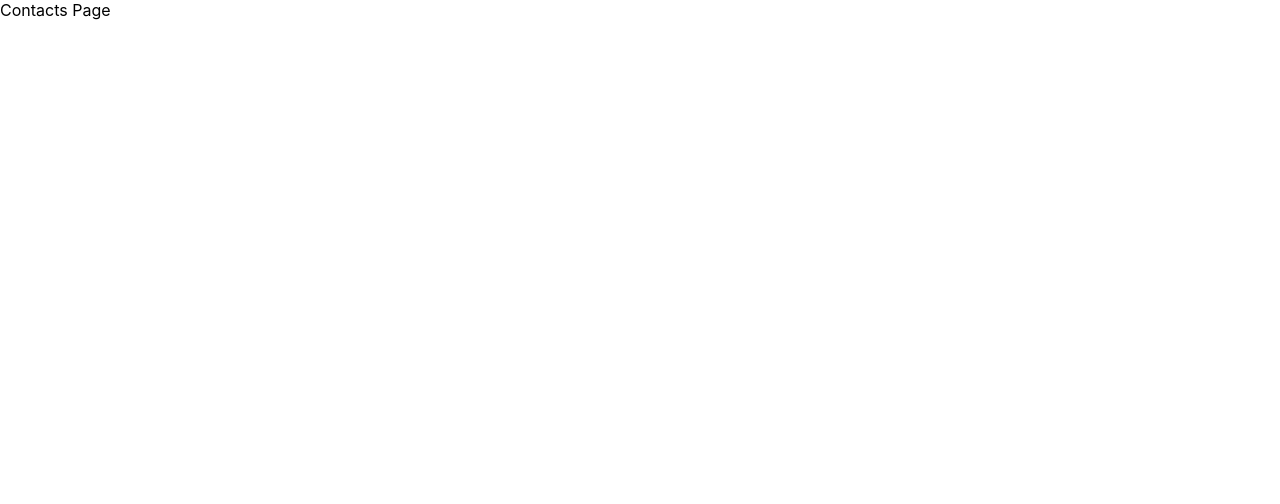
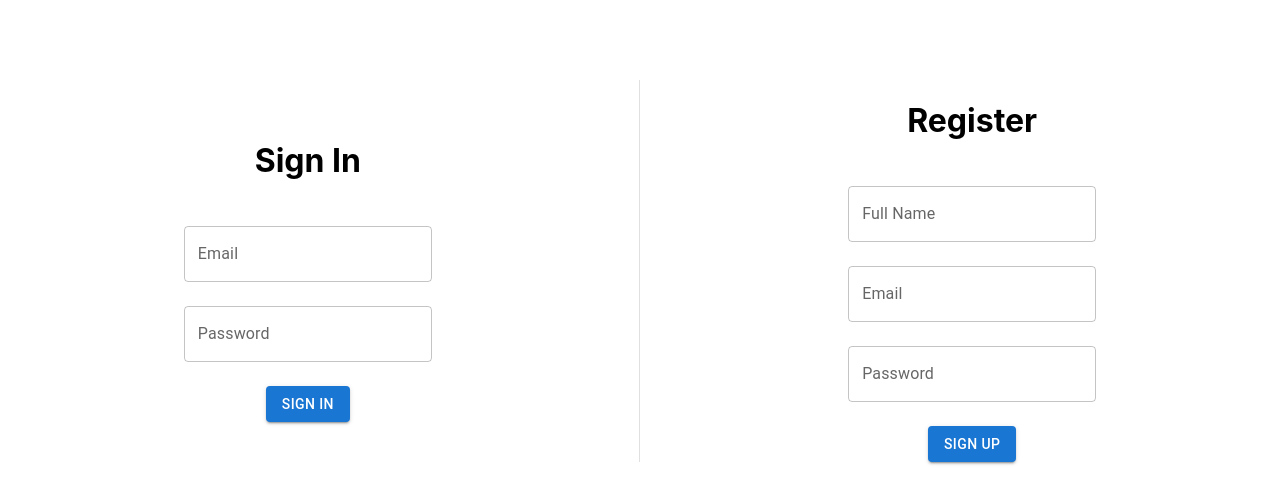
Before and after one commit to Rahulk990/TP_Client, a React (Create React App) app: page / in a window 1280 px wide. Shown: the top 504 px of the page. Built offline with nearby package versions, Linux system fonts and the light colour scheme.

Commit message:
Adds Request from Frontend to Backend

```diff
--- a/package.json
+++ b/package.json
@@ -9,6 +9,7 @@
     "@testing-library/jest-dom": "^5.16.1",
     "@testing-library/react": "^12.1.2",
     "@testing-library/user-event": "^13.5.0",
+    "bcryptjs": "^2.4.3",
     "react": "^17.0.2",
     "react-dom": "^17.0.2",
     "react-scripts": "5.0.0",
--- a/src/App.js
+++ b/src/App.js
@@ -6,12 +6,12 @@ import { LoginPage } from "./Login";
 export const AuthContext = createContext();
 
 function App() {
-  const existingTokens = JSON.parse(localStorage.getItem("authToken"));
+  const existingTokens = localStorage.getItem("authToken");
   const [authTokens, setAuthTokens] = useState(existingTokens);
 
   return (
     <AuthContext.Provider value={{ authTokens, setAuthTokens }}>
-      {authTokens ? <LoginPage /> : <ContactsPage />}
+      {authTokens ? <ContactsPage /> : <LoginPage />}
     </AuthContext.Provider>
   );
 }
--- a/src/Login/LoginComponent.jsx
+++ b/src/Login/LoginComponent.jsx
@@ -1,18 +1,38 @@
 import { Box, Button, TextField } from "@mui/material";
+import bcrypt from "bcryptjs/dist/bcrypt";
 import React, { useContext, useState } from "react";
 import { AuthContext } from "../App";
 
 const LoginComponent = () => {
   const [email, setEmail] = useState("");
   const [password, setPassword] = useState("");
+  const [isWrong, setIsWrong] = useState(false);
 
   const { setAuthTokens } = useContext(AuthContext);
 
   const signInHandler = () => {
-    console.log(email, password);
-    // Encrypt Password
-    // Send Post Request
-    // Handle Tokens
+    const url = "http://localhost:8080/login";
+    const data = {
+      email: email,
+      passwordHash: bcrypt.hashSync(password, "$2a$10$CwTycUXWue0Thq9StjUM0u"),
+    };
+
+    fetch(url, {
+      method: "POST",
+      headers: {
+        "Content-Type": "application/json",
+      },
+      body: JSON.stringify(data),
+    })
+      .then((res) => res.text())
+      .then((data) => {
+        if (data === "Incorrect Email or Password") {
+          setIsWrong(true);
+        } else {
+          localStorage.setItem("authToken", data);
+          setAuthTokens(data);
+        }
+      });
   };
 
   return (
@@ -27,15 +47,19 @@ const LoginComponent = () => {
       >
         <h1>Sign In</h1>
         <TextField
+          error={isWrong}
           label="Email"
           value={email}
           onChange={(e) => setEmail(e.target.value)}
+          helperText={isWrong ? "Incorrect Email or Password" : ""}
         />
         <TextField
+          error={isWrong}
           label="Password"
           type="password"
           value={password}
           onChange={(e) => setPassword(e.target.value)}
+          helperText={isWrong ? "Incorrect Email or Password" : ""}
         />
         <Button variant="contained" onClick={signInHandler}>
           Sign In
--- a/src/Login/RegisterComponent.jsx
+++ b/src/Login/RegisterComponent.jsx
@@ -1,4 +1,5 @@
 import { Box, Button, TextField } from "@mui/material";
+import bcrypt from "bcryptjs/dist/bcrypt";
 import React, { useContext, useState } from "react";
 import { AuthContext } from "../App";
 
@@ -6,14 +7,34 @@ const RegisterComponent = () => {
   const [name, setName] = useState("");
   const [email, setEmail] = useState("");
   const [password, setPassword] = useState("");
+  const [isEmailPresent, setIsEmailPresent] = useState(false);
 
   const { setAuthTokens } = useContext(AuthContext);
 
   const registerHandler = () => {
-    console.log(name, email, password);
-    // Encrypt Password
-    // Send Post Request
-    // Handle Tokens
+    const url = "http://localhost:8080/register";
+    const data = {
+      fullName: name,
+      email: email,
+      passwordHash: bcrypt.hashSync(password, "$2a$10$CwTycUXWue0Thq9StjUM0u"),
+    };
+
+    fetch(url, {
+      method: "POST",
+      headers: {
+        "Content-Type": "application/json",
+      },
+      body: JSON.stringify(data),
+    })
+      .then((res) => res.text())
+      .then((data) => {
+        if (data === "Email Already Exists") {
+          setIsEmailPresent(true);
+        } else {
+          localStorage.setItem("authToken", data);
+          setAuthTokens(data);
+        }
+      });
   };
 
   return (
@@ -33,9 +54,11 @@ const RegisterComponent = () => {
           onChange={(e) => setName(e.target.value)}
         />
         <TextField
+          error={isEmailPresent}
           label="Email"
           value={email}
           onChange={(e) => setEmail(e.target.value)}
+          helperText={isEmailPresent ? "Email Already Exists" : ""}
         />
         <TextField
           label="Password"
```
Also changed, not shown: 1 other file (tests, documents, lock files or other folders).
